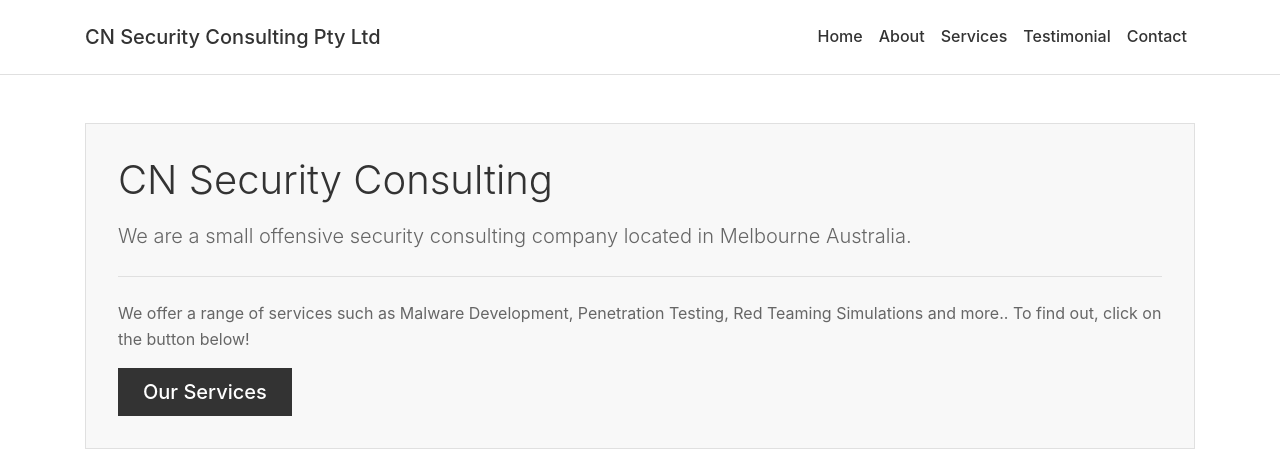
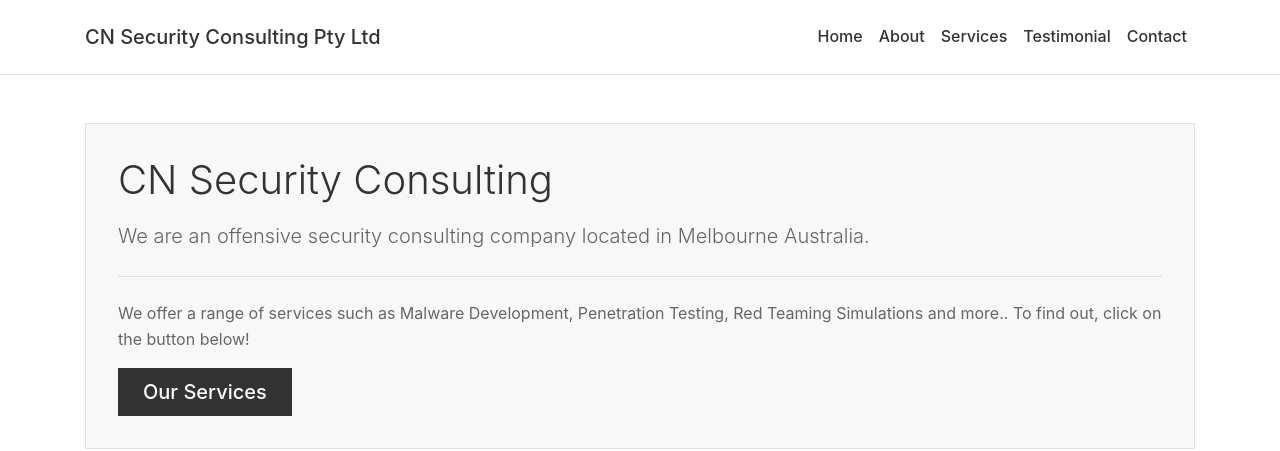
Before and after one commit to hookthieves/hookthieves.github.io, a Jekyll site: the page built from index.html, in a window 1280 px wide. Shown: the top 451 px of the page. Built offline with Jekyll 4.4.1, drawn with Linux system fonts in a browser that asks for light colours.

Commit message:
Update index.html

```diff
--- a/index.html
+++ b/index.html
@@ -4,7 +4,7 @@
 ---
 <div class="jumbotron">
     <h1 class="display-4">CN Security Consulting</h1>
-    <p class="lead">We are a small offensive security consulting company located in Melbourne Australia.</p>
+    <p class="lead">We are an offensive security consulting company located in Melbourne Australia.</p>
     <hr class="my-4">
     <p>We offer a range of services such as Malware Development, Penetration Testing, Red Teaming Simulations and more.. To find out, click on the button below! </p>
     <a class="btn btn-primary btn-lg" href="/services" role="button">Our Services</a>
```
